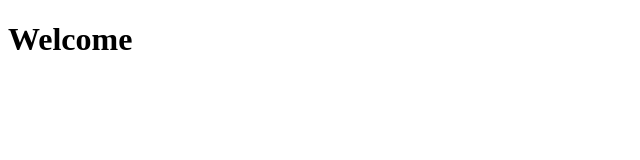
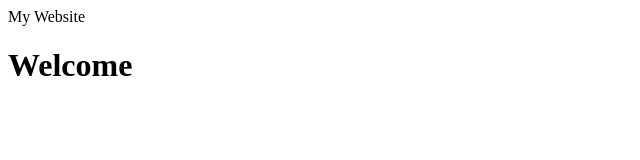
Before and after one commit to nagabhask/git-lab, a plain HTML site: page index.html in a window 1280 px wide. Shown: the whole page, without its empty margins (0-640 px from the left). Drawn offline with Linux system fonts and the light colour scheme.

Commit message:
Add header

```diff
--- a/index.html
+++ b/index.html
@@ -1,6 +1,7 @@
 <!DOCTYPE html>
 <html>
 <body>
+    <header>My Website</header>
     <h1>Welcome</h1>
 </body>
 </html>
```
